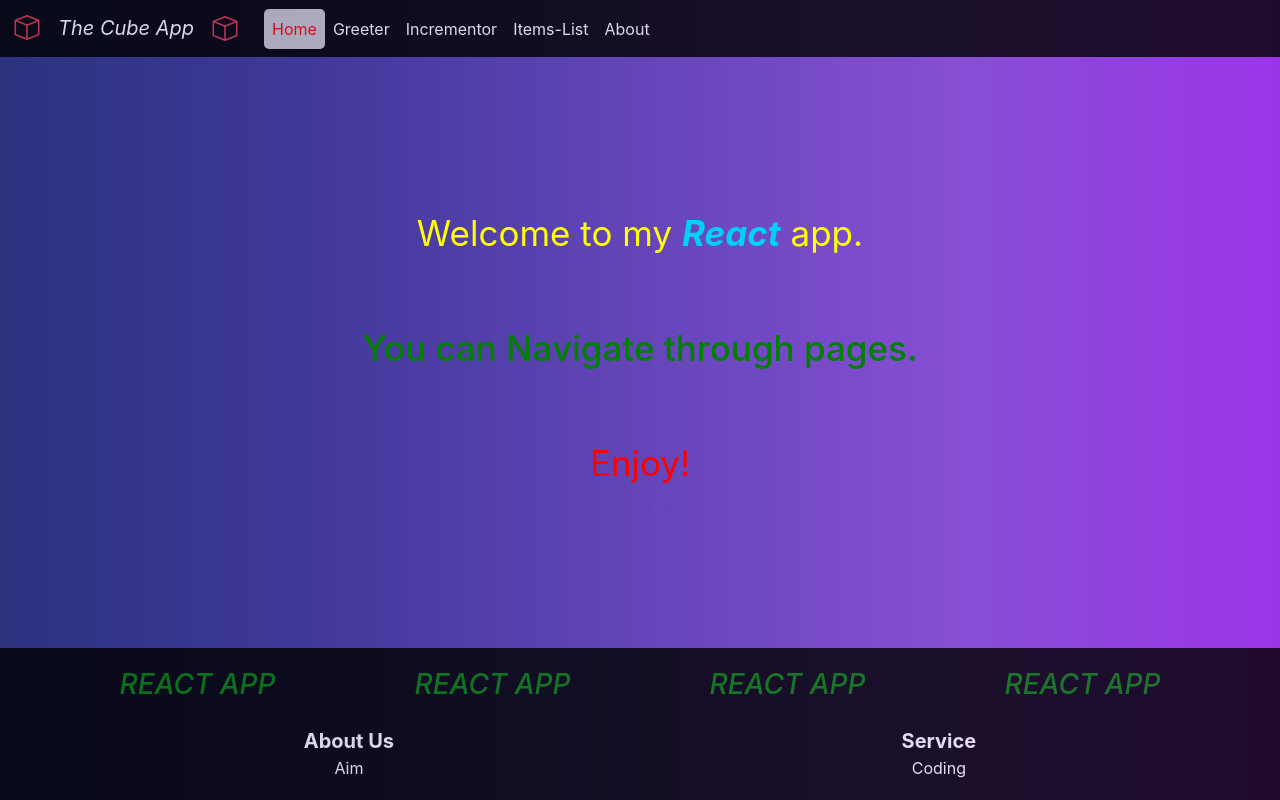
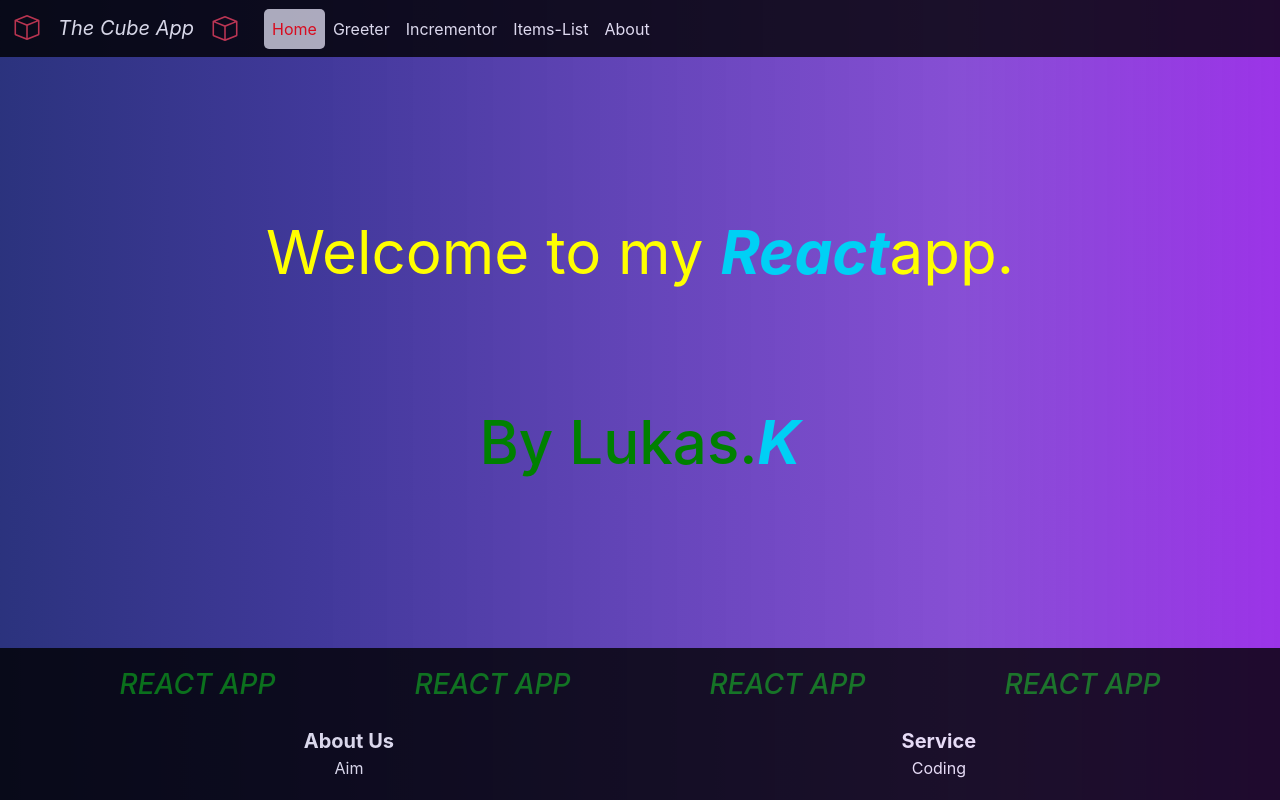
Before and after one commit to LukasC0D/project_react_app, a React (Create React App) app: page /#/ in a window 1280 px wide. Built offline with nearby package versions, Linux system fonts and the light colour scheme.

Commit message:
//update style commit2///

```diff
--- a/src/Components/Home/Home.css
+++ b/src/Components/Home/Home.css
@@ -1,7 +1,10 @@
 .Home {
-     font-size: 35px;
+     font-size: 60px;
 
 }
 .marginTop{
      margin-top: 150px;
 }
+.V{
+     color: azure;
+}
--- a/src/Components/Home/Home.js
+++ b/src/Components/Home/Home.js
@@ -13,7 +13,7 @@ const Home = () => {
         >Welcome to my <strong><i style={{
           color: "rgb(0, 208, 245)"
         }}
-        >React</i></strong> app.
+        >React</i></strong>app.
           <br />
           <br />
           <p style={{
@@ -21,12 +21,10 @@ const Home = () => {
             margin: "10px",
             fontWeight: "500"
           }}
-          >You can Navigate through pages.</p>
-          <br />
-          <p style={{
-            color: "red"
-          }}
-          >Enjoy!</p>
+          >By Lukas.<strong style={{
+            color: "rgb(0, 208, 245)"
+          }}><i>K</i></strong></p>
+
         </div>
       </div>
 
```
Also changed, not shown: src/Components/Images/cube2.png (added), 11 other files (tests, documents, lock files or other folders).
